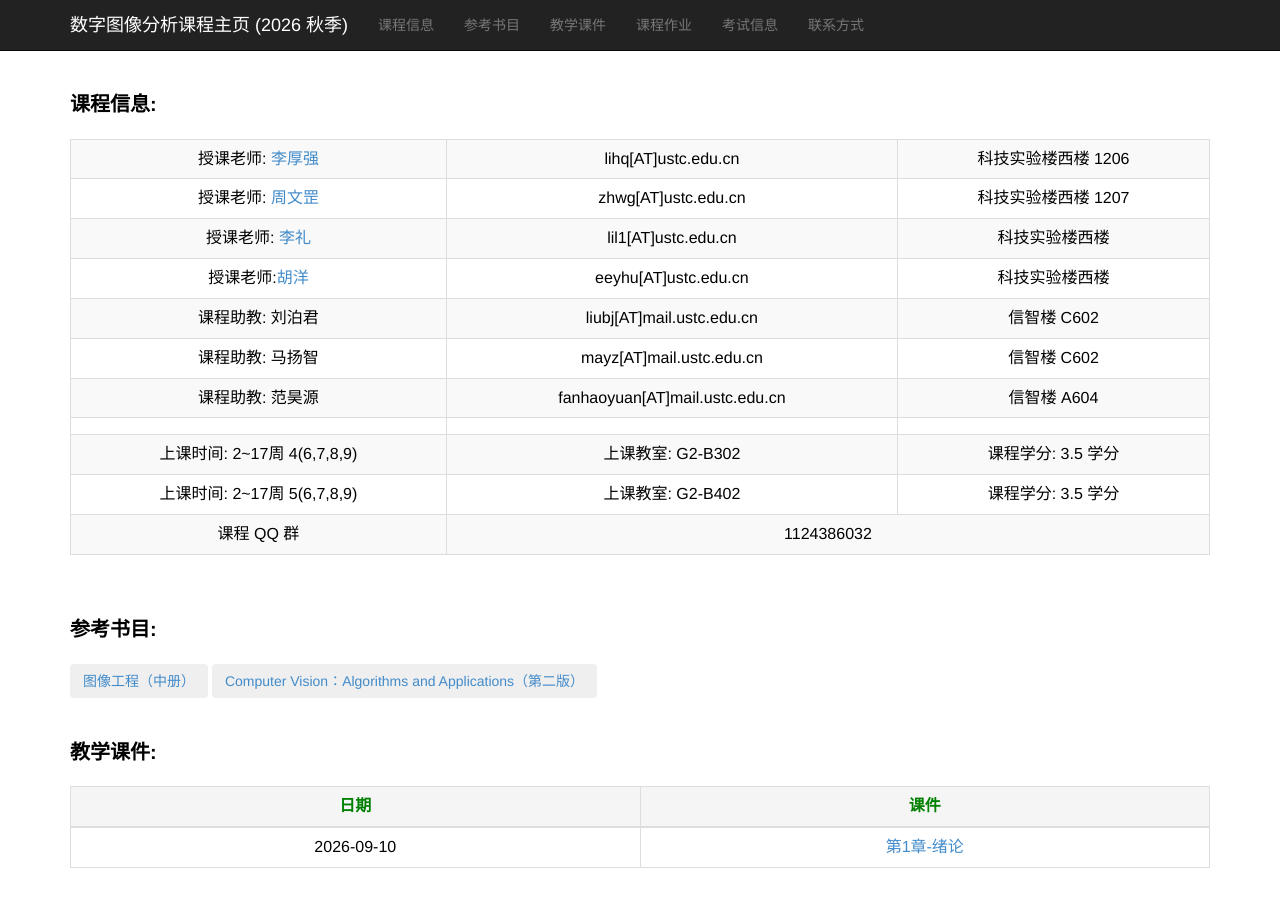
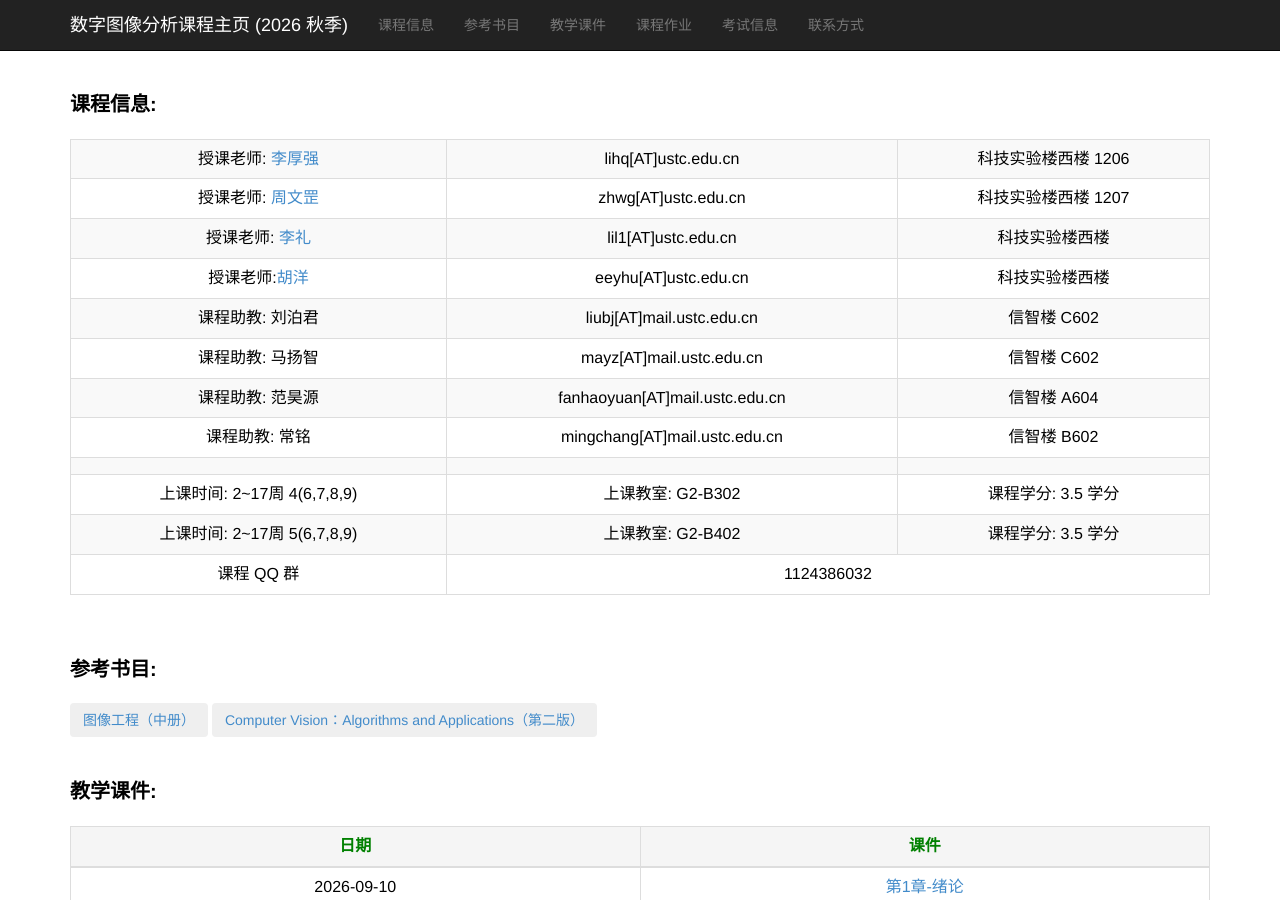
Before and after one commit to ustc-dia/ustc-dia.github.io, a Jekyll site: the page index.html, which Jekyll copies as it is, in a window 1280 px wide and 900 px high. Built offline with Jekyll 4.4.1, drawn with Linux system fonts in a browser that asks for light colours.

Commit message:
Add teaching assistant information

```diff
--- a/index.html
+++ b/index.html
@@ -109,6 +109,13 @@
                     <td width="33%">课程助教: 范昊源</td>
                     <td>fanhaoyuan[AT]mail.ustc.edu.cn</td>
                     <td>信智楼 A604</td>
+                    <!-- <td width="20%"></td> -->
+                </tr>
+
+                <tr>
+                    <td width="33%">课程助教: 常铭</td>
+                    <td>mingchang[AT]mail.ustc.edu.cn</td>
+                    <td>信智楼 B602</td>
                     <!-- <td width="20%"></td> -->
                 </tr>
 
```
